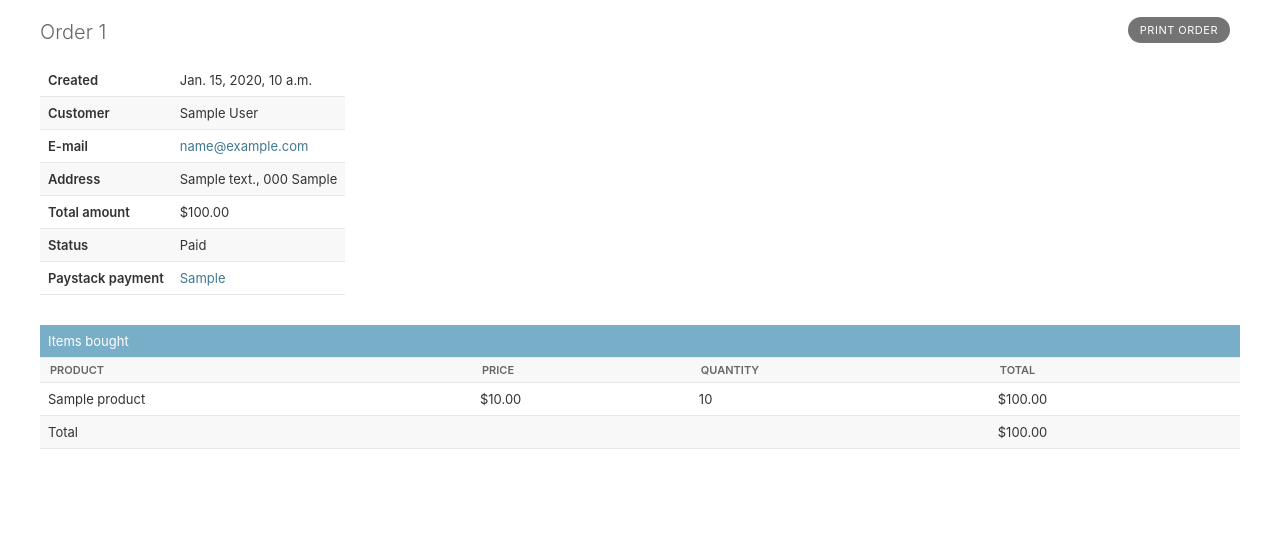
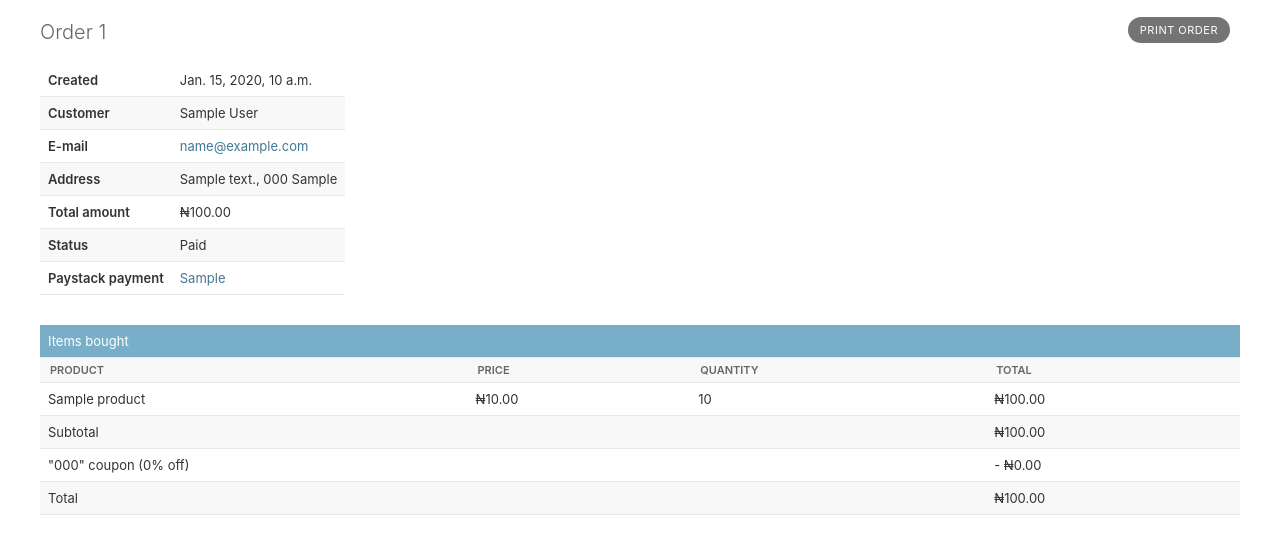
Before and after one commit to princewillingoo/Click-2-Shop-Ecommerce, a Django app: page /orders/admin/order/1/ in a window 1280 px wide. Shown: the part 86-640 px from the top of the page. Run offline with Django 4.2, Linux system fonts and the light colour scheme; a user stored in the database is signed in; tables that the repository leaves empty hold one stand-in row (values such as "Sample post").

Commit message:
Adding coupons to orders on the administration site and to PDF invoices

```diff
--- a/templates/admin/orders/order/detail.html
+++ b/templates/admin/orders/order/detail.html
@@ -46,7 +46,7 @@
     </tr>
     <tr>
       <th>Total amount</th>
-      <td>${{ order.get_total_cost }}</td>
+      <td>₦{{ order.get_total_cost }}</td>
     </tr>
     <tr>
       <th>Status</th>
@@ -80,14 +80,32 @@
       {% for item in order.items.all %}
         <tr class="row{% cycle "1" "2" %}">
           <td>{{ item.product.name }}</td>
-          <td class="num">${{ item.price }}</td>
+          <td class="num">₦{{ item.price }}</td>
           <td class="num">{{ item.quantity }}</td>
-          <td class="num">${{ item.get_cost }}</td>
+          <td class="num">₦{{ item.get_cost }}</td>
         </tr>
       {% endfor %}
+
+      {% if order.coupon %}
+      <tr class="subtotal">
+        <td colspan="3">Subtotal</td>
+        <td class="num">
+          ₦{{ order.get_total_cost_before_discount|floatformat:2 }}
+        </td>
+      </tr>
+      <tr>
+        <td colspan="3">
+          "{{ order.coupon.code }}" coupon
+          ({{ order.discount }}% off)
+        </td>
+        <td class="num neg">
+          - ₦{{ order.get_discount|floatformat:2 }}
+        </td>
+      </tr>
+      {% endif %}
       <tr class="total">
         <td colspan="3">Total</td>
-        <td class="num">${{ order.get_total_cost }}</td>
+        <td class="num">₦{{ order.get_total_cost|floatformat:2 }}</td>
       </tr>
     </tbody>
   </table>
--- a/templates/cart/detail.html
+++ b/templates/cart/detail.html
@@ -52,7 +52,7 @@
       <tr class="subtotal">
         <td>Subtotal</td>
         <td colspan="4"></td>
-        <td class="num">${{ cart.get_total_price|floatformat:2 }}</td>
+        <td class="num">₦{{ cart.get_total_price|floatformat:2 }}</td>
       </tr>
       <tr>
         <td>
@@ -61,7 +61,7 @@
         </td>
         <td colspan="4"></td>
         <td class="num neg">
-          - ${{ cart.get_discount|floatformat:2 }}
+          - ₦{{ cart.get_discount|floatformat:2 }}
         </td>
       </tr>
       {% endif %}
@@ -69,7 +69,7 @@
         <td>Total</td>
         <td colspan="4"></td>
         <td class="num">
-          ${{ cart.get_total_price_after_discount|floatformat:2 }}
+          ₦{{ cart.get_total_price_after_discount|floatformat:2 }}
         </td>
       </tr>
     </tbody>
--- a/templates/orders/order/create.html
+++ b/templates/orders/order/create.html
@@ -12,13 +12,13 @@ Checkout
         {% for item in cart %}
         <li>
         {{ item.quantity }}x {{ item.product.name }}
-        <span>${{ item.total_price|floatformat:2 }}</span>
+        <span>₦{{ item.total_price|floatformat:2 }}</span>
         </li>
         {% endfor %}
         {% if cart.coupon %}
         <li>
         "{{ cart.coupon.code }}" ({{ cart.coupon.discount }}% off)
-        <span class="neg">- ${{ cart.get_discount|floatformat:2 }}</span>
+        <span class="neg">- ₦{{ cart.get_discount|floatformat:2 }}</span>
         </li>
         {% endif %}
         </ul>
--- a/templates/orders/order/pdf.html
+++ b/templates/orders/order/pdf.html
@@ -28,14 +28,14 @@
       {% for item in order.items.all %}
         <tr class="row{% cycle "1" "2" %}">
           <td>{{ item.product.name }}</td>
-          <td class="num">${{ item.price }}</td>
+          <td class="num">₦{{ item.price }}</td>
           <td class="num">{{ item.quantity }}</td>
-          <td class="num">${{ item.get_cost }}</td>
+          <td class="num">₦{{ item.get_cost }}</td>
         </tr>
       {% endfor %}
       <tr class="total">
         <td colspan="3">Total</td>
-        <td class="num">${{ order.get_total_cost }}</td>
+        <td class="num">₦{{ order.get_total_cost }}</td>
       </tr>
     </tbody>
   </table>
```
